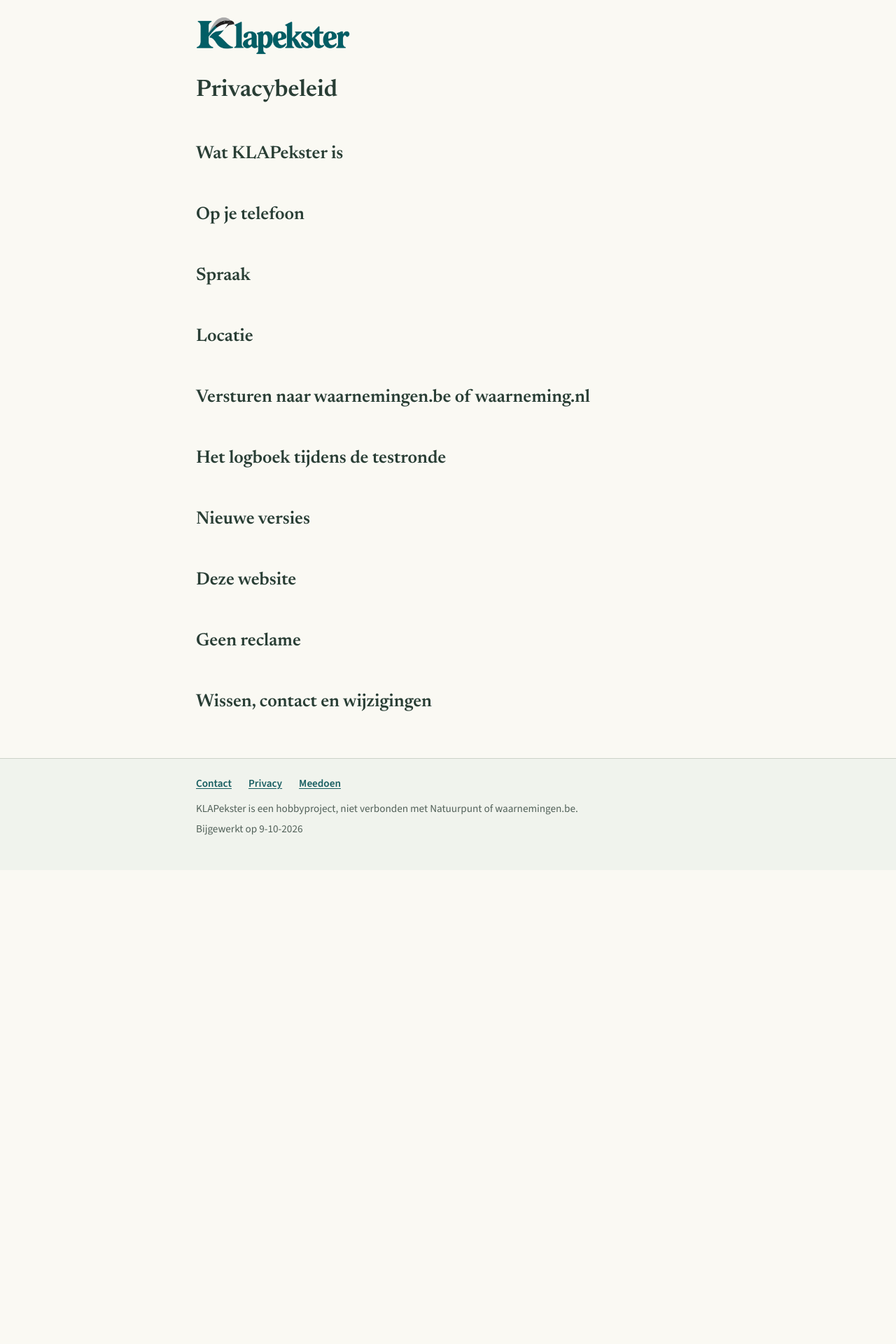
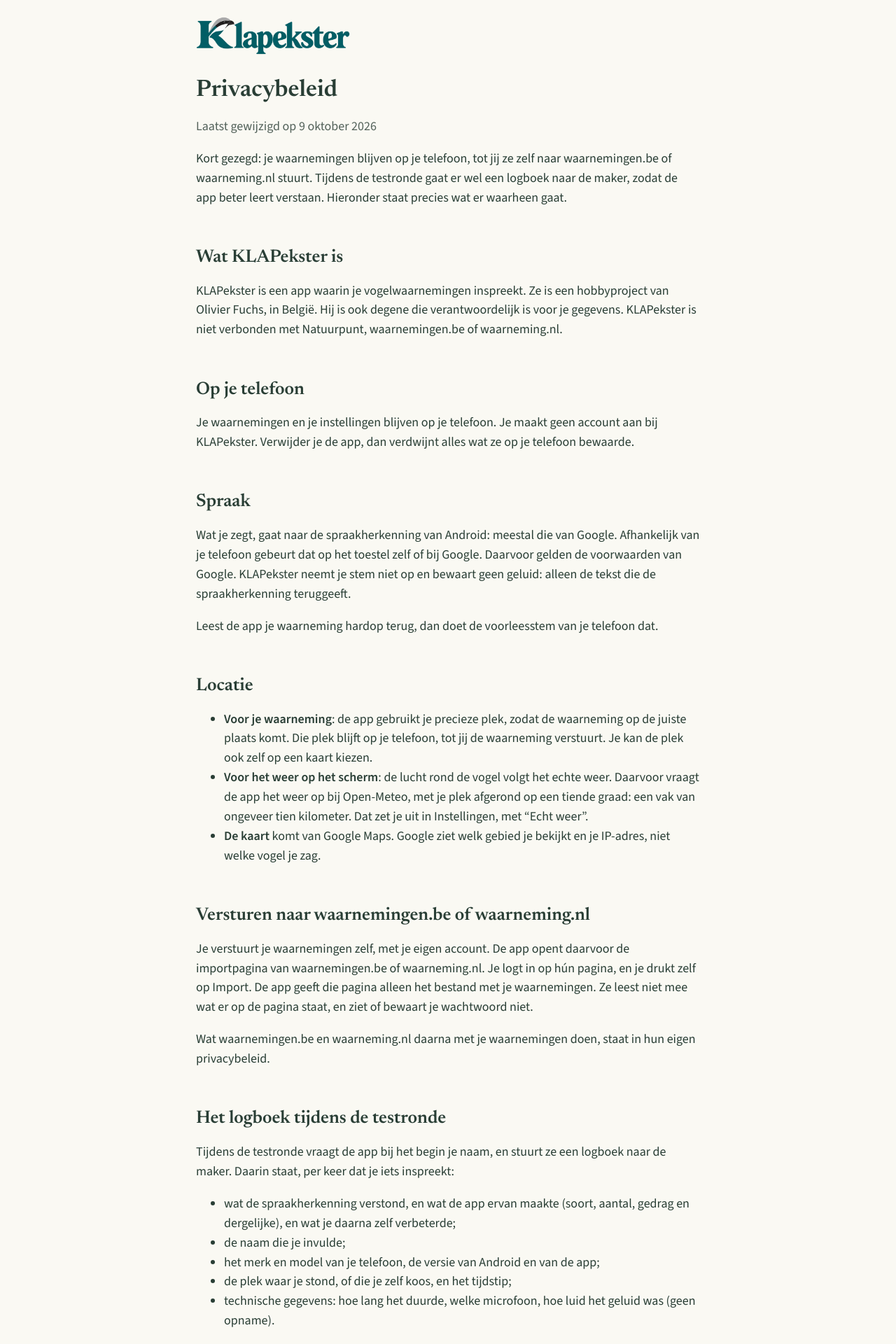
Before and after one commit to KLAPekster/website, a Jekyll site: the page built from privacy.md, in a window 1280 px wide. Shown: the top 1920 px of the page at 70% size. Built offline with Jekyll 4.4.1, drawn with Linux system fonts in a browser that asks for light colours; before the commit the page ends 1243 px from its top, so only the background shows below that; some of the changed text lies outside the part shown.

Commit message:
Privacybeleid, eerste versie ter nalezing; zin bovenaan past op een telefoon op twee regels
Co-Authored-By: Claude Opus 5.5 <noreply@anthropic.com>

```diff
--- a/assets/stijl.css
+++ b/assets/stijl.css
@@ -127,7 +127,9 @@ h3 { font-size: 1.25rem; margin: 1.6em 0 0.4em; }
 .opening { padding: 8px 0 16px; }
 .opening .slogan {
   font-family: var(--schreef);
-  font-size: 1.9rem;
+  /* Op een telefoon iets kleiner, zodat "KLAPekster schrijft het op." op
+     één regel past. */
+  font-size: clamp(1.5rem, 6.4vw, 1.9rem);
   line-height: 1.2;
   font-weight: 500;
   margin: 0.3em 0 0.9em;
--- a/privacy.md
+++ b/privacy.md
@@ -1,26 +1,129 @@
 ---
 title: Privacybeleid
+description: Wat KLAPekster met je gegevens doet, in gewone taal.
 permalink: /privacy/
 ---
 
 # Privacybeleid
 
+<p class="flauw">Laatst gewijzigd op 9 oktober 2026</p>
+
+Kort gezegd: je waarnemingen blijven op je telefoon, tot jij ze zelf naar
+waarnemingen.be of waarneming.nl stuurt. Tijdens de testronde gaat er wel een
+logboek naar de maker, zodat de app beter leert verstaan. Hieronder staat
+precies wat er waarheen gaat.
+
 ## Wat KLAPekster is
+
+KLAPekster is een app waarin je vogelwaarnemingen inspreekt. Ze is een
+hobbyproject van Olivier Fuchs, in België. Hij is ook degene die
+verantwoordelijk is voor je gegevens. KLAPekster is niet verbonden met
+Natuurpunt, waarnemingen.be of waarneming.nl.
 
 ## Op je telefoon
 
+Je waarnemingen en je instellingen blijven op je telefoon. Je maakt geen
+account aan bij KLAPekster. Verwijder je de app, dan verdwijnt alles wat ze
+op je telefoon bewaarde.
+
 ## Spraak
+
+Wat je zegt, gaat naar de spraakherkenning van Android: meestal die van
+Google. Afhankelijk van je telefoon gebeurt dat op het toestel zelf of bij
+Google. Daarvoor gelden de voorwaarden van Google. KLAPekster neemt je stem
+niet op en bewaart geen geluid: alleen de tekst die de spraakherkenning
+teruggeeft.
+
+Leest de app je waarneming hardop terug, dan doet de voorleesstem van je
+telefoon dat.
 
 ## Locatie
 
+- **Voor je waarneming**: de app gebruikt je precieze plek, zodat de
+  waarneming op de juiste plaats komt. Die plek blijft op je telefoon, tot
+  jij de waarneming verstuurt. Je kan de plek ook zelf op een kaart kiezen.
+- **Voor het weer op het scherm**: de lucht rond de vogel volgt het echte
+  weer. Daarvoor vraagt de app het weer op bij Open-Meteo, met je plek
+  afgerond op een tiende graad: een vak van ongeveer tien kilometer. Dat zet
+  je uit in Instellingen, met "Echt weer".
+- **De kaart** komt van Google Maps. Google ziet welk gebied je bekijkt en je
+  IP-adres, niet welke vogel je zag.
+
 ## Versturen naar waarnemingen.be of waarneming.nl
 
+Je verstuurt je waarnemingen zelf, met je eigen account. De app opent
+daarvoor de importpagina van waarnemingen.be of waarneming.nl. Je logt in
+op hún pagina, en je drukt zelf op Import. De app geeft die pagina alleen het
+bestand met je waarnemingen. Ze leest niet mee wat er op de pagina staat, en
+ziet of bewaart je wachtwoord niet.
+
+Wat waarnemingen.be en waarneming.nl daarna met je waarnemingen doen, staat
+in hun eigen privacybeleid.
+
+<!-- Deze paragraaf verandert zodra het logboek uit staat tenzij je het
+     aanzet (stap 2 van het go-live-plan). -->
 ## Het logboek tijdens de testronde
+
+Tijdens de testronde vraagt de app bij het begin je naam, en stuurt ze een
+logboek naar de maker. Daarin staat, per keer dat je iets inspreekt:
+
+- wat de spraakherkenning verstond, en wat de app ervan maakte (soort,
+  aantal, gedrag en dergelijke), en wat je daarna zelf verbeterde;
+- de naam die je invulde;
+- het merk en model van je telefoon, de versie van Android en van de app;
+- de plek waar je stond, of die je zelf koos, en het tijdstip;
+- technische gegevens: hoe lang het duurde, welke microfoon, hoe luid het
+  geluid was (geen opname).
+
+Verstuur je je waarnemingen naar waarnemingen.be, dan gaat er ook een korte
+melding mee: hoeveel regels je verstuurde. Niet de waarnemingen zelf.
+
+**Waarheen**: naar een rekenblad van de maker bij Google, versleuteld
+onderweg. Alleen Olivier kan erin.
+
+**Waarom**: om te zien waar de app verkeerd verstaat, en dat te verbeteren.
+
+**Hoe lang**: zes maanden na het einde van de testronde worden je naam, je
+toestel en je plek gewist. Wat de spraakherkenning verstond, blijft daarna
+bewaard zonder die gegevens, om de herkenning te blijven verbeteren.
+
+Wil je dat je logboek eerder gewist wordt? Eén mail volstaat.
+
+## Als je je inschrijft voor de testronde
+
+Het inschrijfformulier vraagt je naam, e-mailadres, land en provincie, en als
+je wil nog wat meer over jezelf en je ervaring. Dat gaat naar hetzelfde
+rekenblad van de maker bij Google. Het dient om je toe te voegen aan de
+testronde en je te laten weten hoe je de app installeert.
+
+Je inschrijving wordt gewist zes maanden na het einde van de testronde, of
+eerder als je erom vraagt.
 
 ## Nieuwe versies
 
+De app vraagt af en toe aan dat rekenblad welke versies er zijn, om je te
+kunnen tonen wat er nieuw is. Daarbij gaat geen informatie over jou mee; zoals
+bij elk verzoek op het internet ziet Google wel je IP-adres. Updates zelf komen
+via Google Play.
+
+Google Play geeft de maker ook cijfers over het vastlopen van de app, zonder
+naam, als je dat in Android toestaat.
+
 ## Deze website
+
+Deze website gebruikt geen cookies, geen bezoekersteller en geen diensten van
+anderen. Ze staat bij GitHub, dat zoals elke website je IP-adres ziet.
 
 ## Geen reclame
 
-## Wissen, contact en wijzigingen
+Er is geen reclame in KLAPekster. Je gegevens worden niet verkocht en met
+niemand gedeeld, behalve met de diensten die hierboven staan.
+
+## Je rechten, en contact
+
+Je kan altijd vragen welke gegevens er over jou zijn, ze laten verbeteren of
+laten wissen. Mail naar [{{ site.contact }}](mailto:{{ site.contact }}).
+Ben je niet tevreden over het antwoord, dan kan je terecht bij de
+Gegevensbeschermingsautoriteit (gegevensbeschermingsautoriteit.be).
+
+Verandert dit beleid, dan staat de nieuwe datum bovenaan.
```
